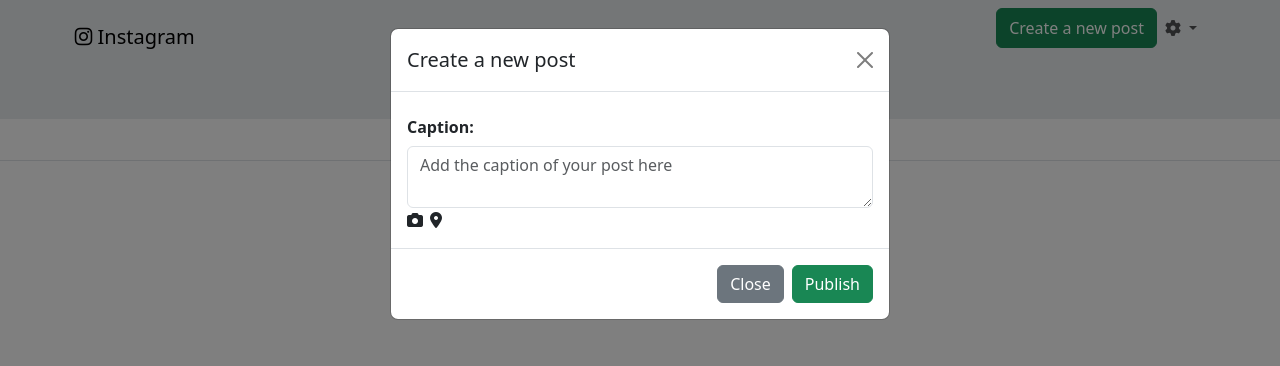
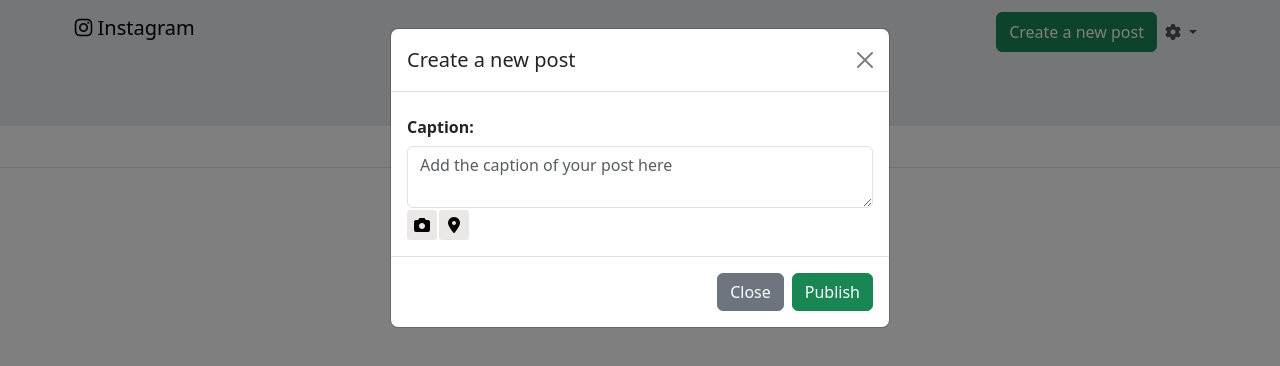
Before and after one commit to 4GeeksAcademy/Lisamarie245---Instagramfeed-Bootstrap, a website: page index.html in a window 1280 px wide. Both pictures are taken after a click on the button "Create a new post". Drawn offline with nearby package versions, Linux system fonts and the light colour scheme; a small style sheet from the web is missing.

Commit message:
InstagramFeed&Bootstrap

```diff
--- a/styless.css
+++ b/styless.css
@@ -1,5 +1,4 @@
 img {
-    border-radius: 1px;
     padding: 0px;
     height: 20vw;
 }
@@ -15,7 +14,8 @@
 
 .navbar-brand {
     margin-left: 5%;
-    padding-bottom: 4%;
+    padding-bottom: 2%;
+    margin-bottom: 4%;
 }
 
 label {
@@ -29,8 +29,36 @@
  }
 
  .camera {
-    margin-right: 7px;
- }
+    display: inline-flex;
+    align-items: center;
+    justify-content: center;
+    width: 30px;              /* Tamaño del botón */
+    height: 30px;             /* Tamaño del botón */
+    background-color: rgb(236, 231, 231); /* Color de fondo del botón de Instagram */
+    color: black;             /* Color del ícono */
+    font-size: 16px;          /* Tamaño del ícono */
+    cursor: pointer;          /* Cambia el cursor para indicar que es un botón */
+    transition: background-color 0.3s;
+    border-radius: 3px; /* Animación para el efecto hover */
+    margin-top: 2px;
+    margin-right: 2px;
+  }
+
+  .location {
+    display: inline-flex;
+    align-items: center;
+    justify-content: center;
+    width: 30px;              /* Tamaño del botón */
+    height: 30px;             /* Tamaño del botón */
+    background-color: rgb(236, 231, 231); /* Color de fondo del botón de Instagram */
+    color: black;             /* Color del ícono */
+    font-size: 16px;          /* Tamaño del ícono */
+    cursor: pointer;          /* Cambia el cursor para indicar que es un botón */
+    transition: background-color 0.3s;
+    border-radius: 3px; /* Animación para el efecto hover */
+    margin-top: 2px;
+  }
+
 
  .headercards {
     flex-direction: row;
```
